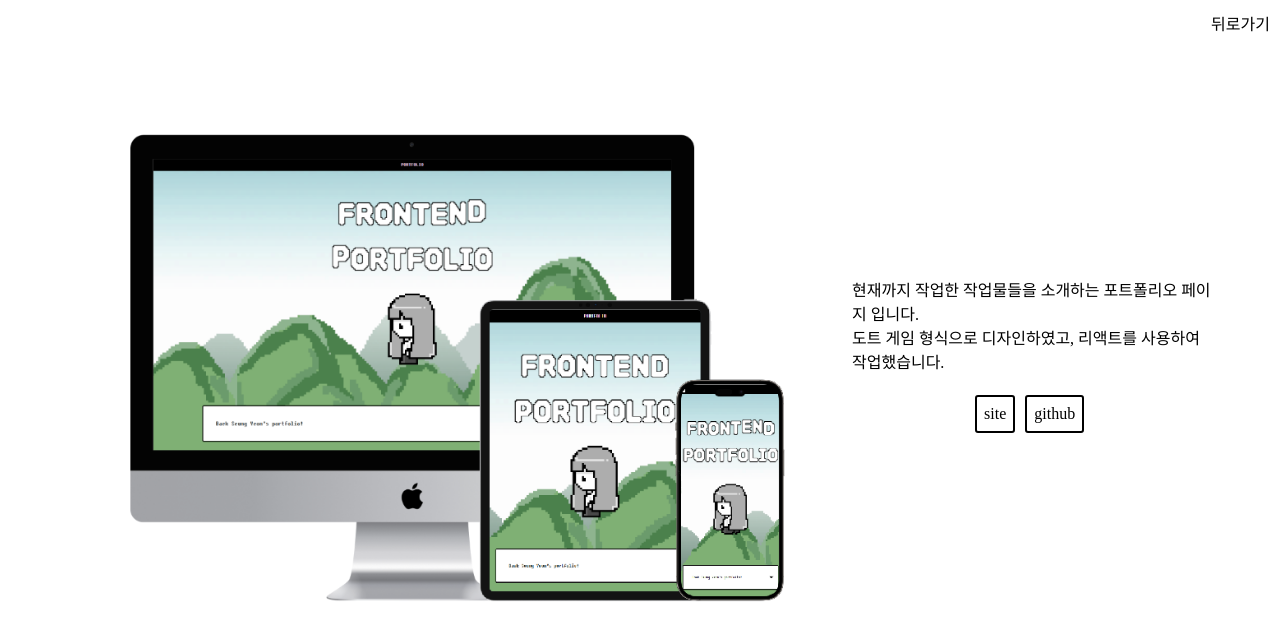
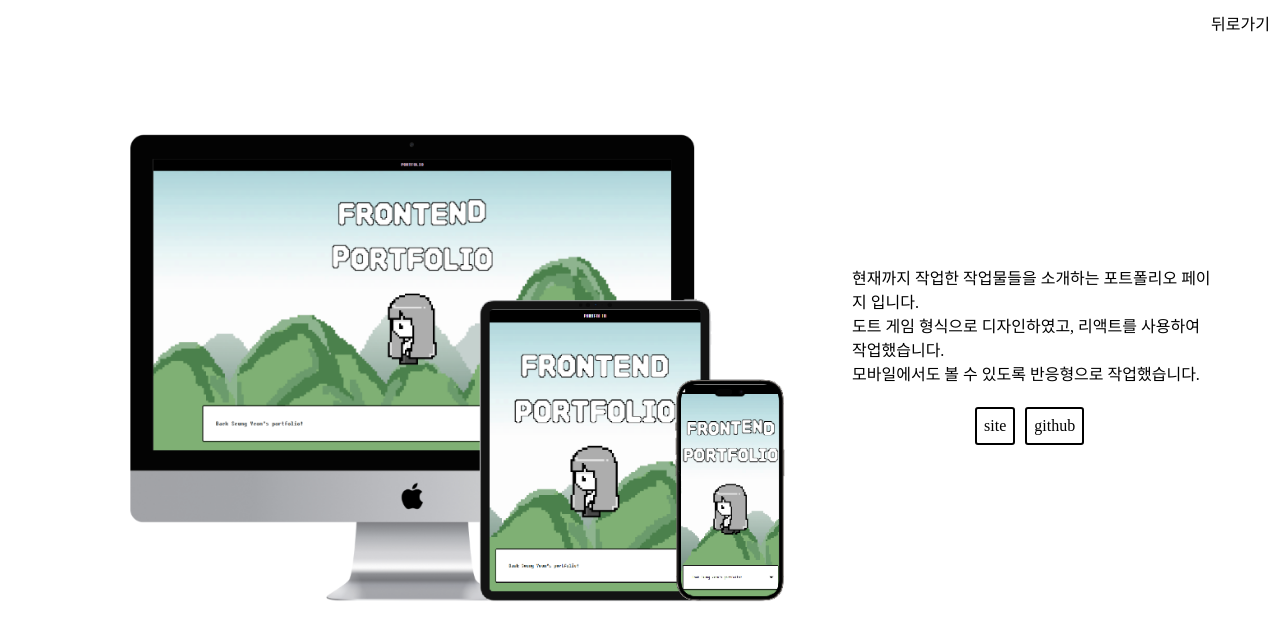
Before and after one commit to sat2llite/portfolioPage, a React (Create React App) app: page /portfolio/reactportfolio in a window 1280 px wide. Shown: the top 640 px of the page. Built offline with nearby package versions, Linux system fonts and the light colour scheme; a web font is replaced by a local one.

Commit message:
파비콘 변경

```diff
--- a/public/index.html
+++ b/public/index.html
@@ -2,7 +2,7 @@
 <html lang="ko">
   <head>
     <meta charset="utf-8" />
-    <link rel="icon" href="%PUBLIC_URL%/favicon.ico" />
+    <link rel="icon" href="%PUBLIC_URL%/favi.png" />
     <meta name="viewport" content="width=device-width, initial-scale=1" />
     <meta name="theme-color" content="#000000" />
     <meta
--- a/src/components/pages/modal/ReactPortfolio.jsx
+++ b/src/components/pages/modal/ReactPortfolio.jsx
@@ -28,6 +28,7 @@ const ReactPortfolio = () => {
             <p>
               도트 게임 형식으로 디자인하였고, 리액트를 사용하여 작업했습니다.
             </p>
+            <p>모바일에서도 볼 수 있도록 반응형으로 작업했습니다.</p>
             <div className="in_more_btn">
               <Link
                 to="https://seungyeon-portfolio.netlify.app"
```
Also changed, not shown: public/favi.png (added), public/favicon.png (added).
